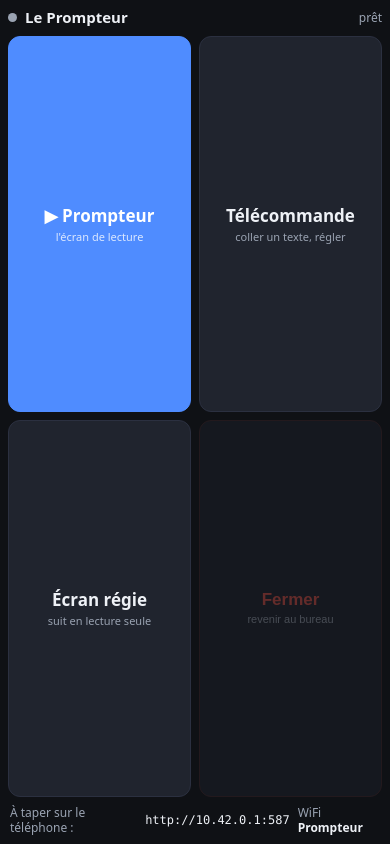
After one commit to AdrienClement38/prompteur, a Flask app: page /menu in a window 390 px wide. The commit adds this page. Run offline with Flask 3, Linux system fonts and the light colour scheme.

Commit message:
Tableau de bord du boitier, et les deux montages possibles de l'ecran tactile
L'ecran de 3,5 pouces est monte, mais on ne sait pas encore s'il pourra etre un
second ecran independant ou seulement une recopie du grand. Plutot que d'attendre
cette reponse, on construit ce qui est COMMUN aux deux cas — c'est-a-dire
l'essentiel.

LA PAGE, taillee pour 480 x 320 et pour un tactile RESISTIF (il se pilote a
l'ongle ou au stylet, jamais a la pulpe) : quatre grosses cibles bien separees,
aucun geste fin, et tout tient SANS DEFILEMENT. Sur un ecran de la taille d'une
carte bancaire, une barre de defilement est inutilisable.

  Prompteur | Telecommande | Ecran regie | Fermer
  + un voyant d'etat, l'adresse a taper sur le telephone, le nom du WiFi.

Elle fonctionne des maintenant, sur n'importe quel appareil, a l'adresse /menu.
Ce n'est PAS la page de demarrage : brancher le boitier doit continuer a afficher
le prompteur sans le moindre geste.

Le bouton « Prompteur » s'adapte : sur le boitier il relance le plein ecran ;
ailleurs il navigue simplement vers l'ecran de lecture. « Fermer » se grise la ou
il n'a pas de sens, plutot que d'echouer sous le doigt.

LA PLOMBERIE, elle, differe :
  * montage A, deux ecrans independants : kiosk.sh --menu ouvre le tableau de bord
    sur le SECOND ecran, dont il lit la position reelle avec xrandr au lieu de la
    deviner. Fichier PID distinct de celui du prompteur : fermer l'un ne doit pas
    faire disparaitre l'autre.
  * montage B, recopie : on n'installe pas le pilote, et le tableau de bord
    s'ouvre depuis le telephone ou la telecommande. Moins confortable, rien de
    perdu, boitier intact.

ECRAN-TACTILE.md decrit les deux, avec les deux commandes de lecture qui
permettront de trancher, et l'avertissement qui compte : NE PAS lancer le pilote
du vendeur, qui desactive le pilote graphique du Pi 5 et force le HDMI en
480 x 320 — il ecraserait l'ecran 7 pouces.

Co-Authored-By: Claude Opus 5 <noreply@anthropic.com>

```diff
--- a/server.py
+++ b/server.py
@@ -483,6 +483,18 @@ def read_text_file(path):
 def index():
     """Télécommande + import (ouverte depuis le téléphone)."""
     return render_template("remote.html")
+
+
+@app.route("/menu")
+def menu():
+    """Tableau de bord du boîtier, taillé pour le petit écran tactile.
+
+    Ce n'est PAS la page de démarrage : brancher le boîtier doit continuer à
+    afficher le prompteur sans le moindre geste. Le menu s'ouvre en plus, sur le
+    second écran quand il y en a un, ou à la demande depuis n'importe quel
+    appareil.
+    """
+    return render_template("menu.html")
 
 
 @app.route("/display")
--- /dev/null
+++ b/static/menu.js
@@ -0,0 +1,94 @@
+/* Prompteur — tableau de bord du boîtier (petit écran tactile).
+
+   Cette page est volontairement autonome et minuscule : elle est faite pour
+   rester affichée en permanence sur l'écran de 3,5 pouces du boîtier, pendant
+   que le grand écran montre le prompteur. Elle ne fait que trois choses :
+   montrer l'état, ouvrir les trois écrans, et fermer le prompteur.
+
+   Elle fonctionne AUSSI sur n'importe quel autre appareil : si le petit écran ne
+   peut pas être piloté séparément, on y accède simplement par son adresse. */
+
+(() => {
+  "use strict";
+
+  const $ = (id) => document.getElementById(id);
+
+  async function api(chemin) {
+    const r = await fetch(chemin, { cache: "no-store" });
+    if (!r.ok) throw new Error(await r.text());
+    return r.json();
+  }
+
+  function poster(chemin) {
+    return fetch(chemin, {
+      method: "POST",
+      headers: { "Content-Type": "application/json" },
+      body: "{}",
+    });
+  }
+
+  // --- Adresse à taper sur le téléphone -------------------------------------
+  async function chargerAdresse() {
+    try {
+      const info = await api("/api/info");
+      const ip = (info.addresses || [])[0] || "10.42.0.1";
+      $("adresse").textContent = `http://${ip}:${info.port || 5000}`;
+    } catch {
+      $("adresse").textContent = "http://10.42.0.1:5000";
+    }
+  }
+
+  // --- État du prompteur ----------------------------------------------------
+  // Le bouton « Fermer » n'a de sens que sur le boîtier lui-même : ailleurs, le
+  // serveur répond que la commande n'est pas disponible, et on le grise plutôt
+  // que de le laisser échouer sous le doigt.
+  let pilotable = false;
+
+  async function rafraichir() {
+    let etat;
+    try {
+      etat = await api("/api/kiosk");
+    } catch {
+      $("etat").textContent = "boîtier injoignable";
+      $("voyant").classList.add("off");
+      $("bFermer").disabled = true;
+      return;
+    }
+    pilotable = !!etat.available;
+    const affiche = etat.running === true;
+    $("voyant").classList.toggle("off", !affiche);
+    $("etat").textContent = !pilotable
+      ? "prêt"
+      : affiche
+        ? "prompteur affiché"
+        : "prompteur fermé";
+    $("bFermer").disabled = !pilotable || !affiche;
+    $("bPrompteur").textContent = "";
+    $("bPrompteur").append(
+      document.createTextNode(affiche || !pilotable ? "▶ Prompteur" : "▶ Ouvrir"),
+      Object.assign(document.createElement("span"), {
+        className: "sous",
+        textContent: affiche || !pilotable ? "l'écran de lecture" : "relancer sur le boîtier",
+      })
+    );
+  }
+
+  // Ouvrir : sur le boîtier on relance le kiosque (plein écran, sans bordure) ;
+  // ailleurs, on navigue simplement vers l'écran de lecture.
+  $("bPrompteur").addEventListener("click", async (e) => {
+    if (!pilotable) return; // lien normal
+    e.preventDefault();
+    await poster("/api/kiosk/launch").catch(() => {});
+    setTimeout(rafraichir, 1200);
+  });
+
+  $("bFermer").addEventListener("click", async () => {
+    $("bFermer").disabled = true;
+    await poster("/api/kiosk/close").catch(() => {});
+    setTimeout(rafraichir, 1200);
+  });
+
+  chargerAdresse();
+  rafraichir();
+  setInterval(rafraichir, 3000);
+})();
--- /dev/null
+++ b/templates/menu.html
@@ -0,0 +1,95 @@
+<!DOCTYPE html>
+<html lang="fr">
+<head>
+  <meta charset="utf-8">
+  <meta name="viewport" content="width=device-width, initial-scale=1, user-scalable=no">
+  <title>Prompteur — Tableau de bord</title>
+  <link rel="manifest" href="/manifest.webmanifest">
+  <meta name="mobile-web-app-capable" content="yes">
+  <meta name="apple-mobile-web-app-capable" content="yes">
+  <meta name="theme-color" content="#0f1115">
+  <style>
+    /* Taillé pour le petit écran du boîtier : 480 x 320, tactile RÉSISTIF.
+       Un tactile résistif se pilote à l'ongle ou au stylet, jamais à la pulpe :
+       les cibles doivent être grandes et bien séparées, et rien ne doit dépendre
+       d'un geste fin. Tout tient sans défilement : sur un écran de la taille
+       d'une carte bancaire, une barre de défilement est inutilisable. */
+    :root{
+      --bg:#0f1115; --card:#20242e; --line:#2b3040; --fg:#eef1f6; --muted:#9aa3b2;
+      --accent:#4f8cff; --go:#2fbf71; --warn:#e5b53a; --danger:#e2544a;
+    }
+    *{box-sizing:border-box; margin:0; padding:0; -webkit-tap-highlight-color:transparent;}
+    html,body{height:100%; overflow:hidden;}
+    body{
+      background:var(--bg); color:var(--fg);
+      font:15px/1.3 system-ui,'Segoe UI',Roboto,Arial,sans-serif;
+      display:flex; flex-direction:column; padding:8px; gap:8px;
+    }
+
+    header{display:flex; align-items:center; gap:8px; flex:0 0 auto;}
+    header .dot{width:9px; height:9px; border-radius:50%; background:var(--go);
+      box-shadow:0 0 8px var(--go); flex:0 0 auto;}
+    header .dot.off{background:var(--muted); box-shadow:none;}
+    header h1{font-size:15px; font-weight:700;}
+    header .etat{margin-left:auto; font-size:12px; color:var(--muted); text-align:right;}
+
+    .grille{flex:1 1 auto; display:grid; grid-template-columns:1fr 1fr; gap:8px; min-height:0;}
+    .b{
+      display:flex; flex-direction:column; align-items:center; justify-content:center;
+      gap:3px; text-align:center; text-decoration:none; cursor:pointer;
+      background:var(--card); color:var(--fg);
+      border:1px solid var(--line); border-radius:12px;
+      font-size:17px; font-weight:700; padding:6px; min-height:0;
+    }
+    .b .sous{font-size:11px; font-weight:400; color:var(--muted); line-height:1.2;}
+    .b:active{transform:translateY(1px);}
+    .b.principal{background:var(--accent); border-color:var(--accent); color:#fff;}
+    .b.principal .sous{color:rgba(255,255,255,.8);}
+    .b.go{background:var(--go); border-color:var(--go); color:#04240f;}
+    .b.go .sous{color:rgba(4,36,15,.75);}
+    .b.stop{border-color:#43272a; color:var(--danger);}
+    .b:disabled{opacity:.4;}
+
+    footer{
+      flex:0 0 auto; display:flex; align-items:center; gap:8px;
+      font-size:12px; color:var(--muted); padding:0 2px;
+    }
+    footer .adresse{font-family:'Consolas',monospace; color:var(--fg);}
+    footer .wifi{margin-left:auto;}
+    footer b{color:var(--fg);}
+  </style>
+</head>
+<body>
+  <header>
+    <span class="dot off" id="voyant"></span>
+    <h1>Le Prompteur</h1>
+    <span class="etat" id="etat">…</span>
+  </header>
+
+  <div class="grille">
+    <a class="b principal" href="/display" id="bPrompteur">
+      ▶ Prompteur
+      <span class="sous">l'écran de lecture</span>
+    </a>
+    <a class="b" href="/">
+      Télécommande
+      <span class="sous">coller un texte, régler</span>
+    </a>
+    <a class="b" href="/view">
+      Écran régie
+      <span class="sous">suit en lecture seule</span>
+    </a>
+    <button class="b stop" id="bFermer">
+      Fermer
+      <span class="sous">revenir au bureau</span>
+    </button>
+  </div>
+
+  <footer>
+    À taper sur le téléphone : <span class="adresse" id="adresse">…</span>
+    <span class="wifi">WiFi <b>Prompteur</b></span>
+  </footer>
+
+  <script src="/static/menu.js"></script>
+</body>
+</html>
```
Also changed, not shown: ECRAN-TACTILE.md (added, +157 -0 lines), templates/remote.html (+12 -2 lines), 2 other files.
